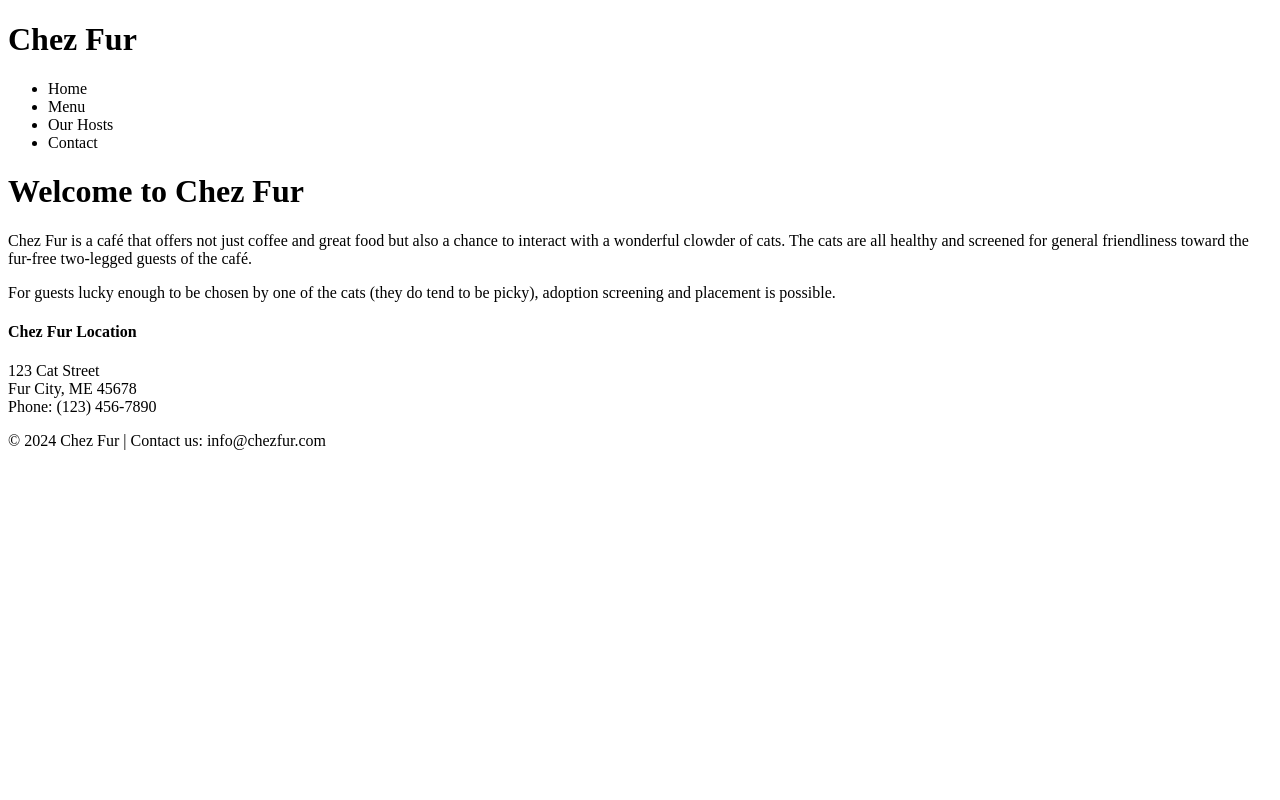
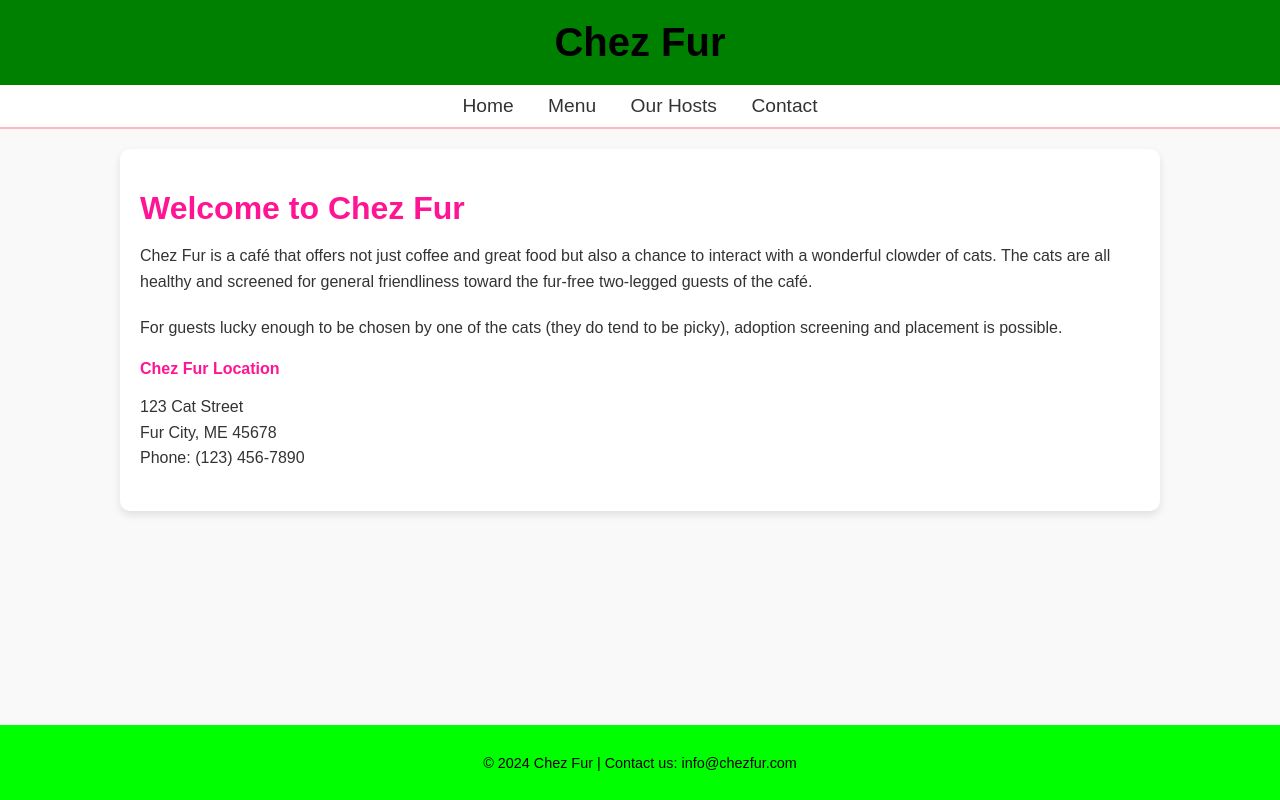
Before and after one commit to abdikamaal8/CatCafe, a plain HTML site: page index.html in a window 1280 px wide. Drawn offline with Linux system fonts and the light colour scheme.

Commit message:
css added

```diff
--- /dev/null
+++ b/Style.css
@@ -0,0 +1,101 @@
+/* General page settings */
+body {
+    font-family: 'Arial', sans-serif;
+    margin: 0;
+    padding: 0;
+    background-color: #f9f9f9;
+    color: #333;
+}
+
+/* Header styling */
+header {
+    background-color: #008000; /* Green */
+    color: #000000;
+    text-align: center;
+    padding: 20px 0;
+}
+
+header h1 {
+    font-size: 2.5em;
+    margin: 0;
+}
+
+/* Navigation styling */
+nav {
+    background-color: #fff;
+    border-bottom: 2px solid #ffb6c1;
+    padding: 10px 0;
+}
+
+nav ul {
+    list-style-type: none;
+    margin: 0;
+    padding: 0;
+    text-align: center;
+}
+
+nav ul li {
+    display: inline;
+    margin: 0 15px;
+    font-size: 1.2em;
+}
+
+nav ul li:hover {
+    color: #ff1493;
+    cursor: pointer;
+}
+
+/* Main content styling */
+main {
+    max-width: 1000px;
+    margin: 20px auto;
+    padding: 20px;
+    background-color: #fff;
+    border-radius: 10px;
+    box-shadow: 0px 4px 8px rgba(0, 0, 0, 0.1);
+}
+
+main h1 {
+    color: #ff1493;
+    font-size: 2em;
+    margin-bottom: 10px;
+}
+
+main p {
+    line-height: 1.6;
+    margin-bottom: 20px;
+}
+
+main h4 {
+    color: #ff1493;
+    margin-top: 20px;
+    margin-bottom: 5px;
+}
+
+/* Footer styling */
+footer {
+    background-color: #00FF00; /* Lime */
+    color: #000000;
+    text-align: center;
+    padding: 15px 0;
+    position: fixed;
+    bottom: 0;
+    width: 100%;
+    font-size: 0.9em;
+}
+
+/* Media queries for responsive design */
+@media (max-width: 650px) {
+    header h1 {
+        font-size: 2em;
+    }
+
+    nav ul li {
+        display: block;
+        margin: 10px 0;
+    }
+
+    main {
+        padding: 10px;
+    }
+}
--- a/index.html
+++ b/index.html
@@ -2,6 +2,7 @@
 <html lang="en">
 <head>
     <meta charset="UTF-8">
+    <link rel="stylesheet" href="Style.css">
     <meta name="viewport" content="width=device-width, initial-scale=1.0">
     <title>Chez Fur</title>
 </head>
```
Also changed, not shown: validator.png (deleted).
